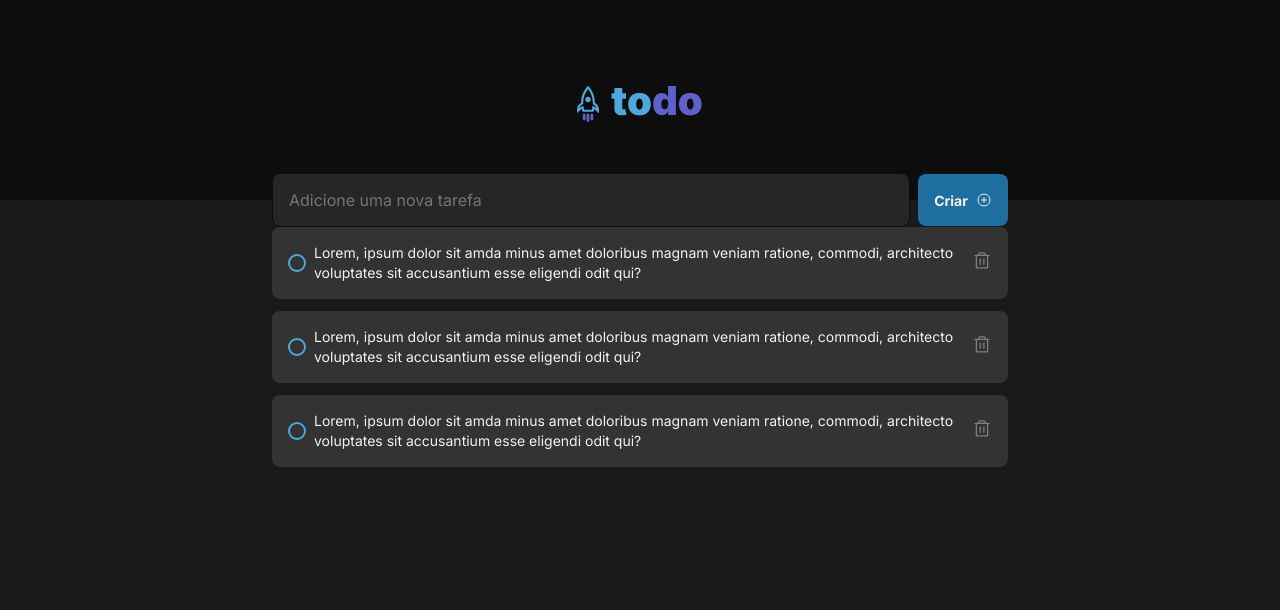
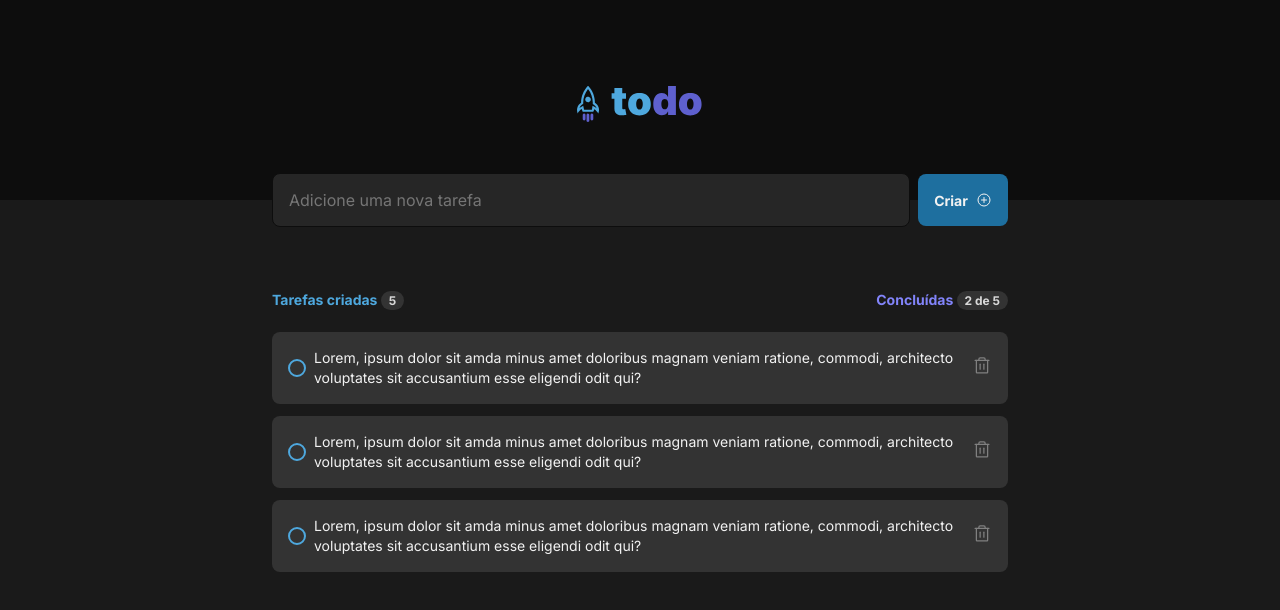
Before and after one commit to LeonardsonSilva/desafio01-to-do-list-reactjs, a React (Vite) app: page / in a window 1280 px wide. Shown: the top 610 px of the page. Built offline with nearby package versions, Linux system fonts and the light colour scheme.

Commit message:
feat: estilização das informações de tarefas criadas e completadas

```diff
--- a/src/App.module.css
+++ b/src/App.module.css
@@ -36,7 +36,7 @@
   color: var(--gray-100);
   border: 0;
   font-weight: 700;
-  font-size: 14px;
+  font-size: 0.875rem; /*14px*/
   transition: background-color 0.5s;
 }
 
@@ -44,3 +44,29 @@
   background-color: var(--blue);
 
 }
+
+.taskInfo{
+  display: flex;
+  justify-content: space-between;
+  margin-top: 4rem; /*64px*/
+  margin-bottom: 1.5rem  /*24px*/;
+  font-size: 0.875rem;
+}
+
+.taskInfo .taskInfoCreated{
+  color: var(--blue);
+  font-weight: 700;
+}
+
+.taskInfo .taskInfoCompleted{
+  color: var(--purple);
+  font-weight: 700;
+}
+
+.taskInfo .numberTasks{
+  padding: 0.125rem 0.5rem; /* 2px 8px*/
+  background-color: var(--gray-400);
+  border-radius: 0.75rem; /*12px*/
+  color: var(--gray-200);
+  font-size: 0.75rem;
+}
--- a/src/App.tsx
+++ b/src/App.tsx
@@ -17,6 +17,15 @@ export function App() {
           </button>
         </form>
 
+        <div className={styles.taskInfo}>
+          <div className={styles.taskInfoCreated}>
+            Tarefas criadas <span className={styles.numberTasks}>5</span>
+          </div>
+          <div className={styles.taskInfoCompleted}>
+            Concluídas <span className={styles.numberTasks}>2 de 5</span>
+          </div>
+        </div>
+
         <TaskCard/>
         <TaskCard/>
         <TaskCard/>
```
